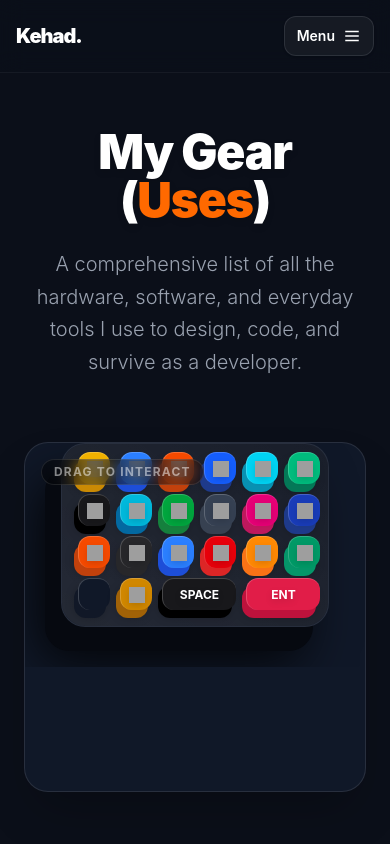
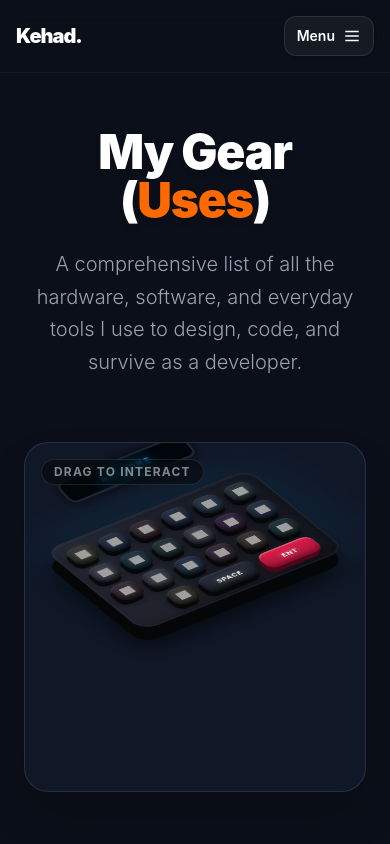
Before and after one commit to Kehad/Kehad-Web, a React (Vite) app: page /uses in a window 390 px wide. Shown: the top 844 px of the page. Built offline with nearby package versions, Linux system fonts and the light colour scheme; grey boxes are pictures that could not be loaded.

Commit message:
improve keyboard

```diff
--- a/src/components/others/keyboard.tsx
+++ b/src/components/others/keyboard.tsx
@@ -2,37 +2,36 @@ import React, { useState } from 'react';
 
 const keyboardGrid = [
   [
-      { id: "js", label: "JS", icon: "javascript", bg: "bg-yellow-500", shadow: "#ca8a04" },
-      { id: "ts", label: "TS", icon: "typescript", bg: "bg-blue-500", shadow: "#1d4ed8" },
-      { id: "html", label: "H5", icon: "html5", bg: "bg-orange-600", shadow: "#c2410c" },
-      { id: "css", label: "C3", icon: "css3", bg: "bg-blue-600", shadow: "#1e3a8a" },
-      { id: "react", label: "Re", icon: "react", bg: "bg-cyan-400", shadow: "#0891b2" },
-      { id: "vue", label: "Vu", icon: "vuedotjs", bg: "bg-emerald-500", shadow: "#047857" },
+    { id: "js", label: "JS", icon: "javascript", color: "f7df1e" },
+    { id: "ts", label: "TS", icon: "typescript", color: "3178c6" },
+    { id: "html", label: "H5", icon: "html5", color: "e34f26" },
+    { id: "css", label: "C3", icon: "css3", color: "1572b6" },
+    { id: "react", label: "Re", icon: "react", color: "61dafb" },
+    { id: "vue", label: "Vu", icon: "vuedotjs", color: "4fc08d" },
   ],
   [
-      { id: "next", label: "Nx", icon: "nextdotjs", bg: "bg-zinc-900", shadow: "#000000" },
-      { id: "tailwind", label: "Tw", icon: "tailwindcss", bg: "bg-cyan-500", shadow: "#0369a1" },
-      { id: "node", label: "No", icon: "nodedotjs", bg: "bg-green-600", shadow: "#15803d" },
-      { id: "express", label: "Ex", icon: "express", bg: "bg-gray-700", shadow: "#374151" },
-      { id: "graphql", label: "GQ", icon: "graphql", bg: "bg-pink-600", shadow: "#be185d" },
-      { id: "wp", label: "WP", icon: "wordpress", bg: "bg-blue-800", shadow: "#1e3a8a" },
+    { id: "next", label: "Nx", icon: "nextdotjs", color: "ffffff" },
+    { id: "tailwind", label: "Tw", icon: "tailwindcss", color: "06b6d4" },
+    { id: "node", label: "No", icon: "nodedotjs", color: "339933" },
+    { id: "express", label: "Ex", icon: "express", color: "ffffff" },
+    { id: "graphql", label: "GQ", icon: "graphql", color: "e10098" },
+    { id: "wp", label: "WP", icon: "wordpress", color: "21759b" },
   ],
   [
-      { id: "git", label: "Git", icon: "git", bg: "bg-orange-600", shadow: "#c2410c" },
-      { id: "github", label: "GH", icon: "github", bg: "bg-zinc-800", shadow: "#27272a" },
-      { id: "docker", label: "Dk", icon: "docker", bg: "bg-blue-500", shadow: "#1d4ed8" },
-      { id: "npm", label: "npm", icon: "npm", bg: "bg-red-600", shadow: "#dc2626" },
-      { id: "aws", label: "AWS", icon: "amazonaws", bg: "bg-orange-400", shadow: "#f97316" },
-      { id: "nginx", label: "Ngx", icon: "nginx", bg: "bg-emerald-600", shadow: "#059669" },
+    { id: "git", label: "Git", icon: "git", color: "f05032" },
+    { id: "github", label: "GH", icon: "github", color: "ffffff" },
+    { id: "docker", label: "Dk", icon: "docker", color: "2496ed" },
+    { id: "npm", label: "npm", icon: "npm", color: "cb3837" },
+    { id: "aws", label: "AWS", icon: "amazonaws", color: "ff9900" },
+    { id: "nginx", label: "Ngx", icon: "nginx", color: "009639" },
   ],
   [
-      { id: "empty1", label: "", bg: "bg-gray-900", shadow: "#111827" },
-      { id: "linux", label: "Lx", icon: "linux", bg: "bg-yellow-600", shadow: "#a16207" },
-      { id: "space", label: "SPACE", bg: "bg-zinc-900", shadow: "#000000", colSpan: 2 },
-      { id: "enter", label: "ENT", bg: "bg-[#e11d48]", shadow: "#be123c", colSpan: 2 },
+    { id: "empty1", label: "", color: "111827", empty: true },
+    { id: "linux", label: "Lx", icon: "linux", color: "fcc624" },
+    { id: "space", label: "SPACE", color: "ffffff", colSpan: 2 },
+    { id: "enter", label: "ENT", color: "ffffff", colSpan: 2, accent: true },
   ]
 ];
-
 
 const Keyboard3d = () => {
   const [activeLabel, setActiveLabel] = useState("WELCOME");
@@ -66,73 +65,119 @@ const Keyboard3d = () => {
 
   return (
     <div className="w-full max-w-[100vw] overflow-x-auto overflow-y-visible pb-10 px-4 sm:px-10 flex flex-col items-center no-scrollbar">
+      <style>{`
+        .keyboard-board {
+          transform: rotateX(55deg) rotateZ(-35deg) scale(0.8);
+          transform-style: preserve-3d;
+          transition: transform 0.7s cubic-bezier(0.4, 0, 0.2, 1);
+          box-shadow: -16px 24px 0 #050608, -24px 36px 50px rgba(0,0,0,0.8), inset 0 2px 5px rgba(255,255,255,0.1), inset 0 -2px 10px rgba(0,0,0,0.5), 0 0 80px rgba(14, 165, 233, 0.15);
+        }
+        @media (min-width: 640px) {
+          .keyboard-board {
+            transform: rotateX(55deg) rotateZ(-35deg) scale(0.9);
+          }
+        }
+        @media (min-width: 1024px) {
+          .keyboard-board {
+            transform: rotateX(55deg) rotateZ(-35deg) scale(1);
+          }
+          .keyboard-board:hover {
+            transform: rotateX(50deg) rotateZ(-30deg) scale(1.03);
+          }
+        }
 
-      <div
-        className="origin-center transition-transform duration-700 ease-out bg-gray-100 dark:bg-[#1A1F2B] p-3 sm:p-5 md:p-6 rounded-3xl sm:rounded-[2.5rem] border border-gray-300 dark:border-gray-700/50 shadow-[0_12px_30px_rgba(0,0,0,0.1)] dark:shadow-[-16px_24px_0_#060910,-24px_36px_50px_rgba(0,0,0,0.8)] relative before:content-[''] before:absolute before:inset-0 before:bg-gradient-to-tr before:from-white/5 dark:before:from-white/5 before:to-transparent before:rounded-3xl sm:before:rounded-[2.5rem] min-w-max"
-        style={{ transform: "rotateX(55deg) rotateZ(-35deg) scale(0.85) sm:scale(1)", transformStyle: "preserve-3d" }}
-        onMouseEnter={(e) => {
-          if (window.innerWidth >= 1024) {
-            e.currentTarget.style.transform = "rotateX(50deg) rotateZ(-30deg) scale(1.02)";
+        .keycap {
+          transition: all 0.15s cubic-bezier(0.4, 0, 0.2, 1);
+          box-shadow: var(--inner-shadow), -6px 8px 0 var(--shadow-color), -6px 8px 15px rgba(0,0,0,0.5);
+          transform: translate(0px, 0px);
         }
-        }}
-        onMouseLeave={(e) => {
-          if (window.innerWidth >= 1024) {
-            e.currentTarget.style.transform = "rotateX(55deg) rotateZ(-35deg) scale(1.0)";
+        @media (hover: hover) {
+          .keycap:hover {
+            transform: translate(-2px, 3px);
+            box-shadow: var(--inner-shadow), -4px 5px 0 var(--shadow-color), -4px 5px 10px rgba(0,0,0,0.5);
           }
-        }}
-      >
+        }
+        .keycap:active {
+          transform: translate(-6px, 8px) !important;
+          box-shadow: var(--inner-shadow), 0px 0px 0 var(--shadow-color), 0px 0px 0px rgba(0,0,0,0) !important;
+        }
+      `}</style>
+
+      <div className="keyboard-board origin-center bg-gradient-to-br from-[#1e2230] to-[#0c0d14] p-4 sm:p-6 md:p-8 rounded-3xl sm:rounded-[3rem] border border-gray-700/50 relative before:content-[''] before:absolute before:inset-0 before:bg-gradient-to-tr before:from-white/5 before:to-transparent before:rounded-3xl sm:before:rounded-[3rem] min-w-max">
+
         {/* Screen / Display */}
         <div
-          className="absolute -top-16 sm:-top-24 left-1/2 -translate-x-1/2 w-48 sm:w-80 h-10 sm:h-16 bg-[#060910] border-2 border-gray-700/50 rounded-xl overflow-hidden shadow-[0_0_20px_rgba(0,0,0,0.5)] flex items-center justify-center"
+          className="absolute -top-16 sm:-top-24 left-1/2 -translate-x-1/2 w-48 sm:w-80 h-10 sm:h-16 bg-[#030408] border-[3px] border-gray-800 rounded-xl overflow-hidden shadow-[0_0_20px_rgba(0,0,0,0.8),inset_0_0_10px_rgba(0,0,0,0.8)] flex items-center justify-center"
           style={{ transform: "translateZ(30px) rotateX(-10deg)" }}
         >
-          <div className="absolute inset-0 bg-[radial-gradient(circle_at_center,_transparent_0%,_#060910_70%)] opacity-50 z-10" />
+          <div className="absolute inset-0 bg-[radial-gradient(circle_at_center,_transparent_0%,_#030408_70%)] opacity-70 z-10" />
           <div className="absolute inset-0 bg-[#0ea5e9]/5 animate-pulse" />
           <span
-            className="text-[#0ea5e9] font-mono text-sm sm:text-2xl font-bold tracking-[0.2em] uppercase drop-shadow-[0_0_8px_rgba(14,165,233,0.8)] z-20"
+            className="text-[#0ea5e9] font-mono text-sm sm:text-2xl font-bold tracking-[0.2em] uppercase drop-shadow-[0_0_12px_rgba(14,165,233,0.9)] z-20"
           >
             {activeLabel || "READY"}
           </span>
-          <div className="absolute bottom-0 left-0 w-full h-[1px] bg-[#0ea5e9]/20" />
+          <div className="absolute bottom-0 left-0 w-full h-[2px] bg-gradient-to-r from-transparent via-[#0ea5e9]/30 to-transparent" />
         </div>
 
         {/* Inner Grid */}
-        <div className="flex flex-col gap-2.5 sm:gap-4 relative z-10 w-full">
+        <div className="flex flex-col gap-3 sm:gap-5 relative z-10 w-full">
           {keyboardGrid.map((row, rIdx) => (
-            <div key={rIdx} className="flex gap-2.5 sm:gap-4 justify-center w-full">
+            <div key={rIdx} className="flex gap-3 sm:gap-5 justify-center w-full">
               {row.map((k, kIdx) => (
                 <div
                   key={kIdx}
-                  className={`relative flex items-center justify-center rounded-xl sm:rounded-2xl font-bold text-white transition-all duration-200 cursor-pointer border-t border-l border-white/20 hover:brightness-110 active:shadow-none
-                  ${k.bg} text-xs sm:text-lg md:text-2xl
-                  ${k.colSpan === 2 ? 'w-[4.625rem] sm:w-[9rem] md:w-[11rem]' : 'w-8 sm:w-16 md:w-20'}
-                  h-8 sm:h-16 md:h-20
+                  className={`keycap relative flex items-center justify-center rounded-xl sm:rounded-[1.25rem] font-bold transition-all duration-200 cursor-pointer
+                  ${k.empty ? 'opacity-0 pointer-events-none' : ''}
+                  ${k.accent ? 'bg-gradient-to-b from-[#e11d48] to-[#9f1239] text-white' : 'bg-gradient-to-b from-[#2a2e3d] to-[#1a1d27] text-gray-300'}
+                  ${k.colSpan === 2 ? 'w-[5rem] sm:w-[9.5rem] md:w-[11.5rem]' : 'w-9 sm:w-[4.25rem] md:w-[5.25rem]'}
+                  h-9 sm:h-[4.25rem] md:h-[5.25rem]
+                  group
                   `}
                   style={{
-                    boxShadow: `-4px 8px 0 ${k.shadow}, -4px 8px 10px rgba(0,0,0,0.2)`,
-                    transform: 'translate(4px, -4px)'
+                    '--shadow-color': k.accent ? '#4c0519' : '#06070a',
+                    '--inner-shadow': k.accent
+                      ? 'inset 0px 2px 2px rgba(255,255,255,0.4), inset 0px -4px 8px rgba(0,0,0,0.3)'
+                      : 'inset 0px 2px 2px rgba(255,255,255,0.08), inset 0px -4px 8px rgba(0,0,0,0.6)'
+                  } as React.CSSProperties}
+                  onMouseEnter={() => {
+                    if (k.label) setActiveLabel(k.id.toUpperCase());
                   }}
-                  onMouseEnter={(e) => {
-                    if (k.label) setActiveLabel(k.id.toUpperCase());
-                    e.currentTarget.style.boxShadow = '0 0 0 transparent';
-                    e.currentTarget.style.transform = 'translate(-2px, 2px)';
-                  }}
-                  onMouseLeave={(e) => {
+                  onMouseLeave={() => {
                     setActiveLabel("WELCOME");
-                    e.currentTarget.style.boxShadow = `-4px 8px 0 ${k.shadow}, -4px 8px 10px rgba(0,0,0,0.2)`;
-                    e.currentTarget.style.transform = 'translate(4px, -4px)';
                   }}
                   onClick={() => {
                     playKeySound();
-                    // Optional: Visual feedback on click
                     const el = document.activeElement as HTMLElement;
-                    if(el) el.blur(); // prevent focus state lingering if it's a button
+                    if(el) el.blur();
                   }}
                 >
+                  {/* Subtle glow behind the key content */}
+                  {!k.empty && (
+                    <div
+                      className="absolute inset-0 rounded-xl sm:rounded-[1.25rem] opacity-0 group-hover:opacity-100 transition-opacity duration-300 pointer-events-none"
+                      style={{ boxShadow: `0 0 20px #${k.color}30, inset 0 0 15px #${k.color}20` }}
+                    />
+                  )}
+
                   {k.icon ? (
-                     <img src={`https://cdn.simpleicons.org/${k.icon}/white`} alt={k.label} loading="lazy" className="w-4 h-4 sm:w-8 sm:h-8 md:w-10 md:h-10 drop-shadow-md pointer-events-none" />
+                    <img
+                      src={`https://cdn.simpleicons.org/${k.icon}/${k.color}`}
+                      alt={k.label}
+                      loading="lazy"
+                      className="w-4 h-4 sm:w-8 sm:h-8 md:w-9 md:h-9 pointer-events-none transition-all duration-300 group-hover:scale-110 group-active:scale-95"
+                      style={{ filter: `drop-shadow(0 0 10px #${k.color}80)` }}
+                    />
                   ) : (
-                     <span className="drop-shadow-md pointer-events-none">{k.label}</span>
+                    <span
+                      className="pointer-events-none text-[10px] sm:text-sm md:text-base tracking-widest transition-all duration-300 group-hover:scale-105 group-active:scale-95"
+                      style={{
+                        color: k.accent ? '#fff' : `#${k.color}`,
+                        textShadow: k.accent ? '0 0 10px rgba(255,255,255,0.6)' : `0 0 10px #${k.color}80`
+                      }}
+                    >
+                      {k.label}
+                    </span>
                   )}
                 </div>
               ))}
```
Also changed, not shown: src/components/home/main/setup.tsx (+4 -5 lines). Lines whose indentation alone changed are shown as unchanged.
